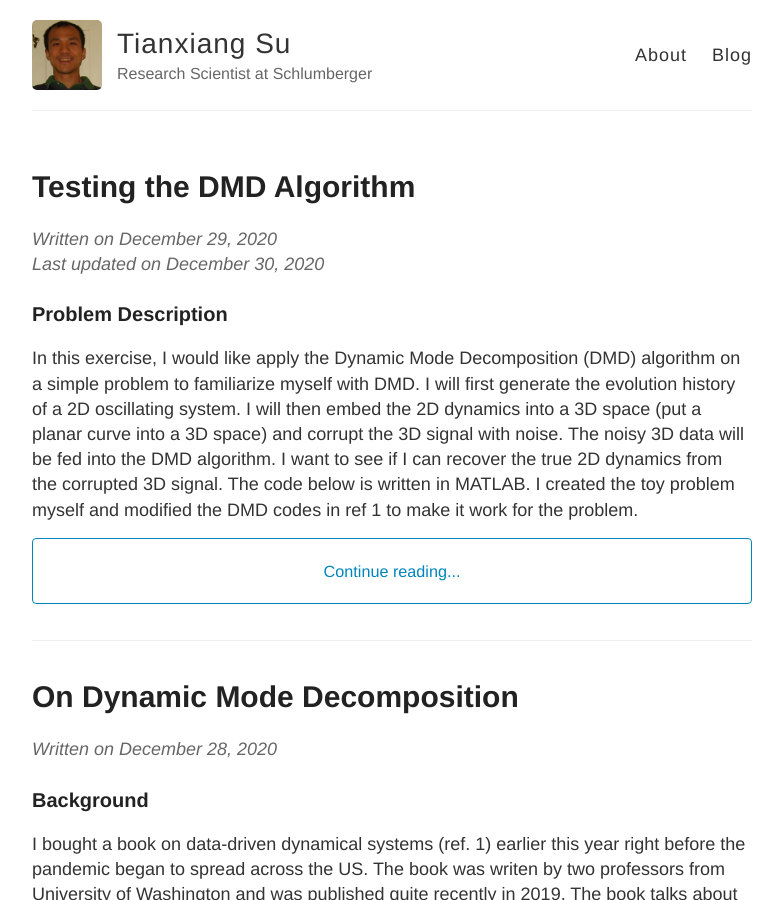
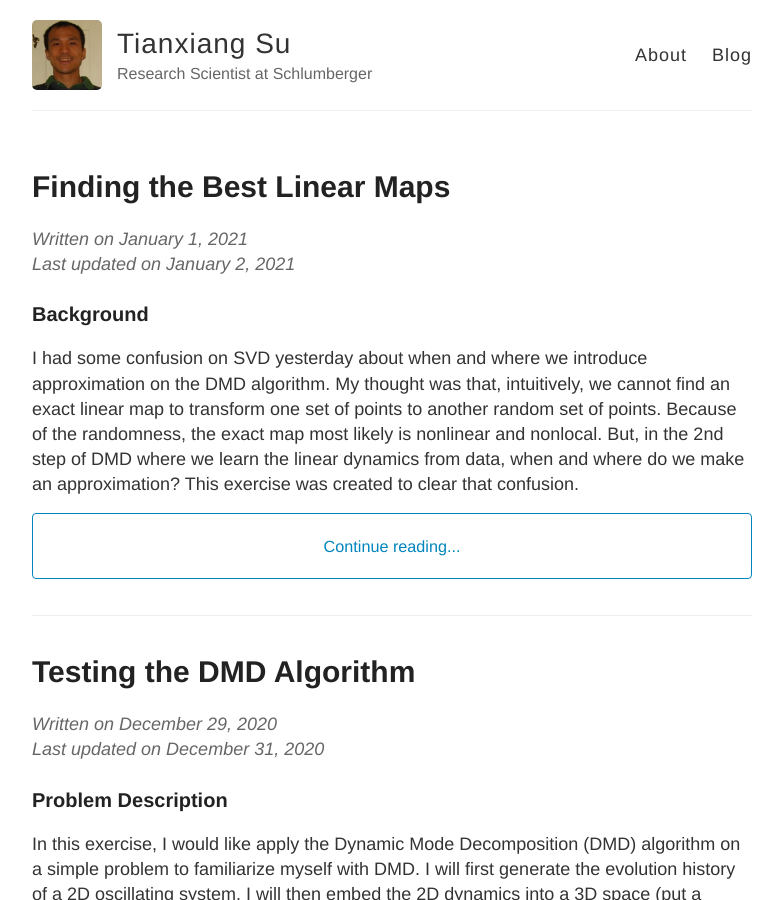
Before and after one commit to tianxiang84/tianxiang84.github.io, a Jekyll site: the page built from posts.md, in a window 1280 px wide and 900 px high. Shown: the whole window, without its empty margins (248-1031 px from the left). Built offline with Jekyll 4.4.1, drawn with Linux system fonts in a browser that asks for light colours; formulas are drawn with MathJax 3.

Commit message:
Finding best map v1.0

```diff
--- a/_posts/2020-12-29-DMD-Testing.md
+++ b/_posts/2020-12-29-DMD-Testing.md
@@ -2,7 +2,7 @@
 layout: post
 title: "Testing the DMD Algorithm"
 date:               2020-12-29
-last_modified_at:   2020-12-30
+last_modified_at:   2020-12-31
 ---
 
 ### Problem Description
@@ -196,7 +196,7 @@ The dynamics for $\vec{y}$ is:
 
 The dynamics for $\vec{x}$ is:
 \begin{equation}
-\vec{x}(t) = \left\[ \textbf{U} \textbf{W} \exp \left[ \left(\log (\Lambda)/ \Delta t\right) t \right] \textbf{W}^{-1} \textbf{U}' \right\] \vec{x}(0)
+\vec{x}(t) = \left\[ \textbf{U}_r \textbf{W} \exp \left[ \left(\log (\Lambda)/ \Delta t\right) t \right] \textbf{W}^{-1} \textbf{U}_r' \right\] \vec{x}(0)
 \end{equation}
 
 The MATLAB code for the dynamics prediction is shown below.
@@ -216,7 +216,7 @@ If you run the entire code, you will find we succesfully recover the underlying
 ### Conclusion
 From a set of noisy 3D data (note the DMD algorithm knows nothing about the physics that generates the data), we used DMD above to obtain a reduced order model such that the dynamics can be predicted analytically using a simple formula:
 \begin{equation}
-\vec{x}(t) = \left\[ \textbf{U} \textbf{W} \exp \left[ \left(\log (\Lambda)/ \Delta t\right) t \right] \textbf{W}^{-1} \textbf{U}' \right\] \vec{x}(0).
+\vec{x}(t) = \left\[ \textbf{U}_r \textbf{W} \exp \left[ \left(\log (\Lambda)/ \Delta t\right) t \right] \textbf{W}^{-1} \textbf{U}_r' \right\] \vec{x}(0).
 \end{equation}
 
 For this example, the result looks trivial, but the DMD algorithm is impressive and is indeed a powerful tool for creating reduced-order models from data (say those obtained from high-fidelity models).
--- /dev/null
+++ b/_posts/2021-01-02-Best_Linear_Maps.md
@@ -0,0 +1,38 @@
+---
+layout: post
+title: "Finding the Best Linear Maps"
+date: 2021-01-01
+last_modified_at: 2021-01-02
+---
+
+### Background
+I had some confusion on SVD yesterday about when and where we introduce approximation on the DMD algorithm. My thought was that, intuitively, we cannot find an exact linear map to transform one set of points to another random set of points. Because of the randomness, the exact map most likely is nonlinear and nonlocal. But, in the 2nd step of DMD where we learn the linear dynamics from data, when and where do we make an approximation? This exercise was created to clear that confusion.
+
+<!--more-->
+### Problem
+Let's imagine a 2D problem. We have a set of points forming a unit circle whose radius is $r=1.0$. We have another set of points forming a square on the same 2D plane and its siDe length is $l=2.0$. Both the circle and the square center at the origin. Clearly we will not be able to find a linear map transforming the circle to a square. But if we try to find the "best" linear map to approximate the square, what shape will we get? Where in the math we introduce the approximation?
+
+### Analysis
+I created a set of 2D points forming the circle and another set forming the squares. Both data are represented by a $2 \times m$ matrix where $m$ is the number of points. For the circle, we denote the data matrix as $\textbf{X}$, while for the square, the matrix is $\textbf{X}'$. We want to find the best linear map $\textbf{A}$ such that:
+\begin{equation}
+\textbf{X}' \approx \textbf{A} \textbf{X}.
+\end{equation}
+
+We will be using SVD on $\textbf{X}$ so that $\textbf{X} = \textbf{U} \Sigma \textbf{V}'$. So then our best $\textbf{A}$ can be written as:
+\begin{equation}
+\textbf{A} = \textbf{X}' \textbf{V} \Sigma^{-1} \textbf{U}'.
+\end{equation}
+
+Now here is the thing that I did not have a clear understanding before: if we plug back this $\textbf{A}$ into the transformation, we will not recover $\textbf{X}'$ because $\textbf{V}\textbf{V}' \neq \textbf{I}$. I didn't realize the fact that while $\textbf{V}' \textbf{V} = \textbf{I}$, switching the order of the multipication will not give the same result. The columns of $\textbf{V}$ are orthonormal, but the rows aren't. So what we get is in fact:
+\begin{equation}
+\textbf{X}' \approx \textbf{X}' \textbf{V} \textbf{V}'.
+\end{equation}
+The left hand side is what we want to get (the square), while the right hand side is the best we can achieve by a linear transformation from a circle.
+
+### Plots
+In the plot below, the red dots are the circle points, the blue are the square points. The black dots are the results of applying the best linear transform on the red that tries to match with the blue. No surprise it is another circle. This transformed circle can be created by either $\textbf{X}' \textbf{V} \Sigma^{-1} \textbf{U}' \textbf{X}$, or simply $\textbf{X}' \textbf{V} \textbf{V}'$.
+
+<figure>
+  <img src="/images/DMD/mapping.png">
+  <figcaption>Fig.1 - Best linear transformation to map a circle (red) to a square (blue). The best transformation produces the black circle. The approximation is because $\textbf{V} \textbf{V}' \neq \textbf{I}$.</figcaption>
+</figure>
```
Also changed, not shown: images/DMD/mapping.png (added).
